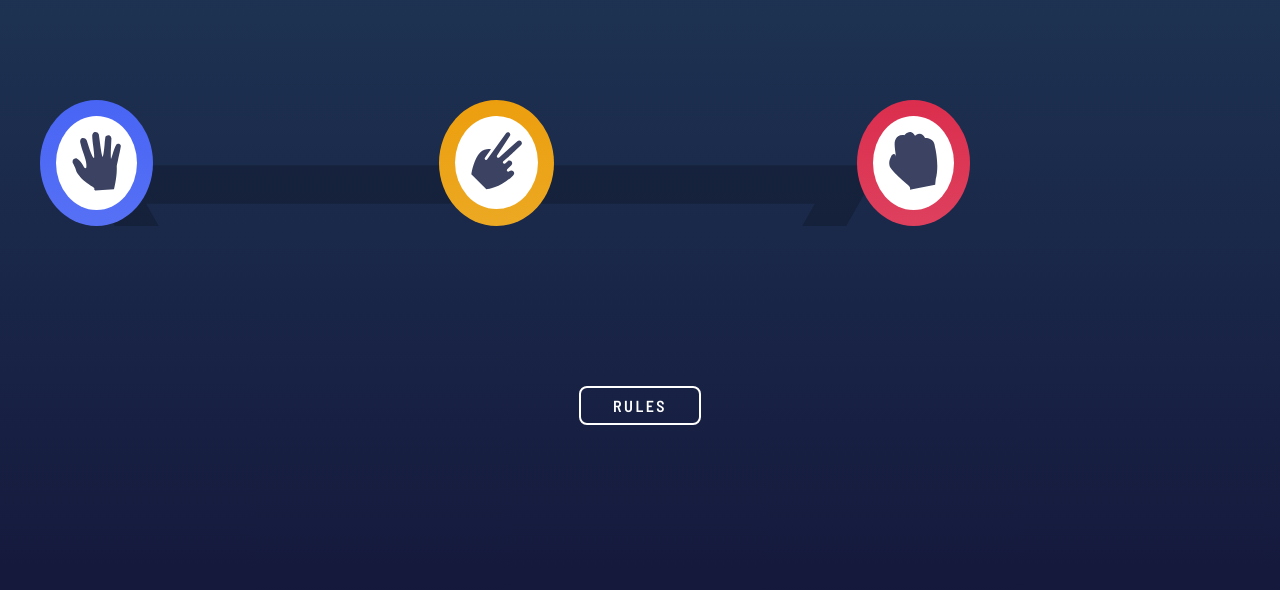
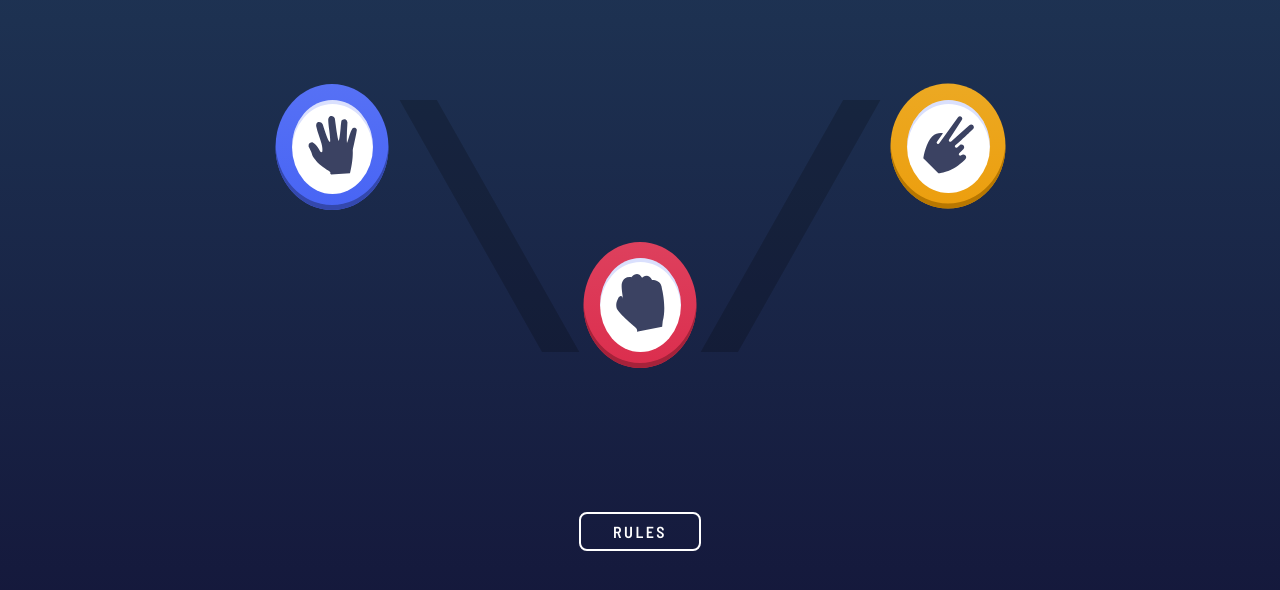
Before and after one commit to jduong09/rockPaperScissors, a plain HTML site: page index.html in a window 1280 px wide. Shown: the part 122-712 px from the top of the page. Drawn offline with Linux system fonts and the light colour scheme.

Commit message:
Added background gradient to winning hand and fixed game icons to fit design with 2 icons on top and 1 icon on bottom and in center.

```diff
--- a/css/styles.css
+++ b/css/styles.css
@@ -69,6 +69,7 @@ main {
   flex: 2 50%;
   text-align: center;
   margin: 2rem 0;
+  position: relative;
 }
 
 .div-your-score > div, .div-house-score > div {
@@ -79,12 +80,27 @@ main {
   display: block;
 }
 
+.div-your-score.winner > div::after, .div-house-score.winner > div::after {
+  content: '';
+  width: 250px;
+  height: 250px;
+  background:  repeating-radial-gradient(#4848481a -4%, #61616133 15%);
+  border-radius: 50%;
+  position: absolute;
+  top: 50%;
+  left: 50%;
+  transform: translate(-50%, -50%);
+  z-index: -1;
+}
+
 .div-house-score.cover > div {
   background: transparent !important;
+  box-shadow: none !important;
 }
 
 .div-house-score.cover > div > span {
   background: hsl(229, 25%, 31%);
+  box-shadow: none !important;
 }
 
 .div-game {
@@ -98,31 +114,73 @@ main {
   justify-content: space-around;
   background-image: url('../images/bg-triangle.svg');
   background-repeat: no-repeat;
-  background-size: 65%;
-  background-position: top 4rem left 3.5rem;
+  background-size: 55%;
+  background-position: center;
 }
 
 .item-icon, .div-your-score > div, .div-house-score > div {
   width: fit-content;
   height: auto;
-  padding: 1rem;
   border-radius: 50%;
 }
 
-.item-icon:first-of-type, .div-your-score > div.paper, .div-house-score > div.paper {
-  background: linear-gradient(to bottom, hsl(230, 89%, 62%), hsl(230, 89%, 65%));
-  margin-left: 1rem;
+.div-your-score > div, .div-house-score > div  {
+  padding: 1rem;
 }
 
-.item-icon:nth-of-type(2n), .div-your-score > div.scissors, .div-house-score > div.scissors {
-  background: linear-gradient(to bottom, hsl(39, 89%, 49%), hsl(40, 84%, 53%));
-  margin-left: auto;
-  margin-right: 1rem;
+.item-icon {
+  z-index: 2;
 }
 
-.item-icon:last-of-type, .div-your-score > div.rock, .div-house-score > div.rock {
-  background: linear-gradient(to bottom, hsl(349, 71%, 52%), hsl(349, 70%, 56%));
+.item-icon:first-of-type, .item-icon:nth-of-type(2n) {
+  flex: 2 50%;
+}
+
+.item-icon:last-of-type {
+  flex: 1 100%;
+}
+
+.item-icon > div {
+  position: relative;
   margin: 0 auto;
+}
+
+.item-icon:last-of-type > div {
+  margin-top: 4rem;
+}
+
+.item-icon > div::after {
+  content: '';
+  width: 100%;
+  height: 100%;
+  padding: 1rem;
+  border-radius: 50%;
+  background: linear-gradient(to top, hsl(230, 89%, 62%), hsl(230, 89%, 65%));
+  box-shadow: inset 0px -5px hsl(230deg 54% 44%);
+  position: absolute;
+  top: 50%;
+  left: 50%;
+  transform: translate(-50%, -50%);
+  z-index: -1;
+}
+
+.item-icon:first-of-type > div::after, .div-your-score > div.paper, .div-house-score > div.paper {
+  background: linear-gradient(to top, hsl(230, 89%, 62%), hsl(230, 89%, 65%));
+  box-shadow: inset 0px -5px hsl(230deg 54% 44%);
+}
+
+.item-icon:nth-of-type(2n) > div::after, .div-your-score > div.scissors, .div-house-score > div.scissors {
+  background: linear-gradient(to top, hsl(39, 89%, 49%), hsl(40, 84%, 53%));
+  box-shadow: inset 0px -5px hsl(39deg 100% 36%);
+}
+
+.item-icon:last-of-type > div::after, .div-your-score > div.rock, .div-house-score > div.rock {
+  background: linear-gradient(to top, hsl(349, 71%, 52%), hsl(349, 70%, 56%));
+  box-shadow: inset 0px -5px hsl(349deg 66% 39%);
+}
+
+.div-icon, .div-your-score > div > span, .div-house-score > div > span {
+  box-shadow: inset 0 4px hsl(230deg 89% 62% / 20%);
 }
 
 .div-icon, .div-your-score > div > span, .div-house-score > div > span {
@@ -179,7 +237,7 @@ main {
   position: absolute;
   top: 0;
   left: 0;
-  z-index: 2;
+  z-index: 5;
   background-color: hsl(0, 0%, 100%);
   text-align: center;
 }
--- a/index.html
+++ b/index.html
@@ -73,7 +73,7 @@
     <h2>Rules</h2>
     <img id="img-rules" src="./images/image-rules.svg" alt="image of rock paper scissors rules"/>
     <button id="btn-modal-close">
-      <svg xmlns="http://www.w3.org/2000/svg" viewBox="0 0 384 512" width="20" height="20"><!--! Font Awesome Pro 6.2.0 by @fontawesome - https://fontawesome.com License - https://fontawesome.com/license (Commercial License) Copyright 2022 Fonticons, Inc. --><path fill="#B1B4C5" d="M376.6 84.5c11.3-13.6 9.5-33.8-4.1-45.1s-33.8-9.5-45.1 4.1L192 206 56.6 43.5C45.3 29.9 25.1 28.1 11.5 39.4S-3.9 70.9 7.4 84.5L150.3 256 7.4 427.5c-11.3 13.6-9.5 33.8 4.1 45.1s33.8 9.5 45.1-4.1L192 306 327.4 468.5c11.3 13.6 31.5 15.4 45.1 4.1s15.4-31.5 4.1-45.1L233.7 256 376.6 84.5z"/></svg>
+      <svg xmlns="http://www.w3.org/2000/svg" width="20" height="20"><path fill="#3B4262" fill-rule="evenodd" d="M16.97 0l2.122 2.121-7.425 7.425 7.425 7.425-2.121 2.12-7.425-7.424-7.425 7.425L0 16.97l7.425-7.425L0 2.121 2.121 0l7.425 7.425L16.971 0z" opacity=".25"/></svg>
     </button>
   </div>
 </body>
--- a/js/game.js
+++ b/js/game.js
@@ -61,6 +61,8 @@ const setResult = (userChoice, houseChoice) => {
   const divLose = document.getElementById('div-lose');
   const divDraw = document.getElementById('div-draw');
   const divPlayAgain = document.getElementById('div-play-again');
+  const divYourScore = document.querySelector('.div-your-score');
+  const divHouseScore = document.querySelector('.div-house-score');
   let winner;
 
   if (userChoice === 'paper') {
@@ -92,8 +94,10 @@ const setResult = (userChoice, houseChoice) => {
   if (winner === 'user') {
     score.innerHTML = `${parseInt(score.innerHTML) + 1}`;
     divWin.classList.remove('hide');
+    divYourScore.classList.add('winner');
   } else if (winner === 'house') {
     divLose.classList.remove('hide');
+    divHouseScore.classList.add('winner');
   } else {
     divDraw.classList.remove('hide');
   }
@@ -122,8 +126,10 @@ const resetGame = () => {
   borderYourScore.classList = '';
   borderHouseScore.classList = '';
   divYourScore.classList.add('hide');
+  divYourScore.classList.remove('winner');
   divHouseScore.classList.add('cover');
   divHouseScore.classList.add('hide');
+  divHouseScore.classList.remove('winner');
   divPlayAgain.classList.add('hide');
 
   prevYourChoice.remove();
```
